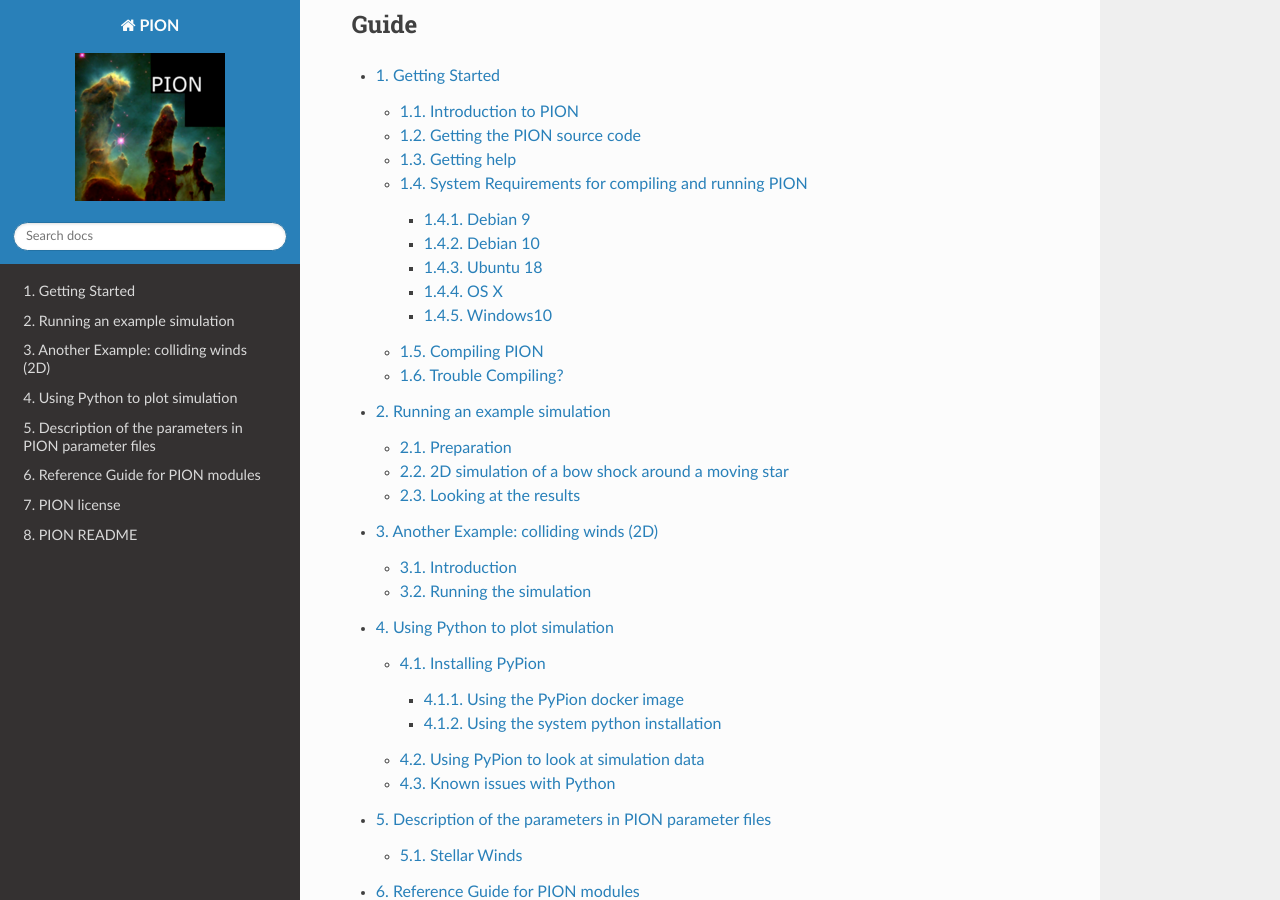
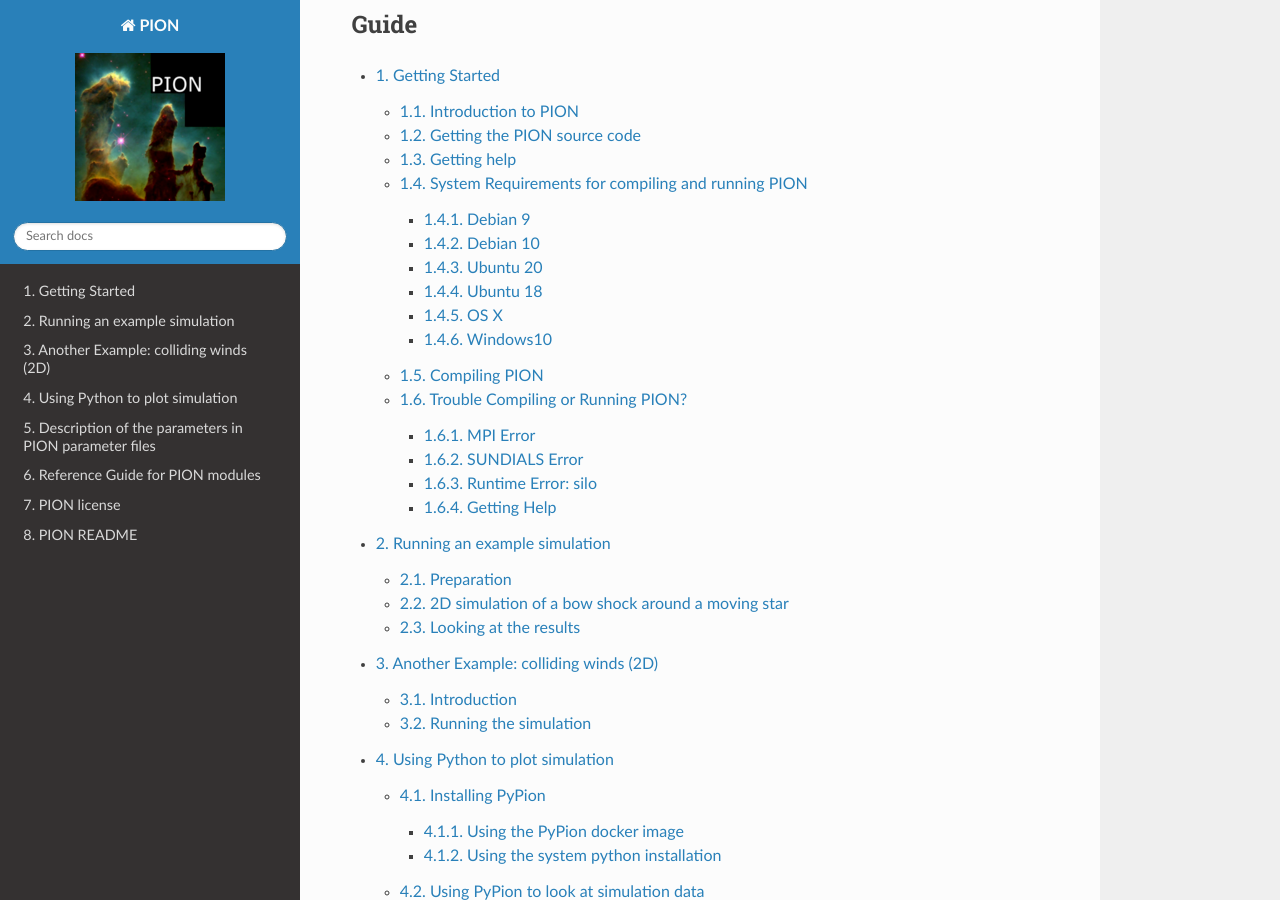
Before and after one commit to jmackey-astro/pion-docs, a Sphinx documentation site: the page built from docs/source/index.rst, in a window 1280 px wide and 900 px high, scrolled down 680 px. Built offline with Sphinx 7.4.7 and the Read the Docs theme 2.0.0, drawn with Linux system fonts in a browser that asks for light colours; some of the changed lines change nothing that is shown.

Commit message:
modified getting_started for cmake info

```diff
--- a/docs/source/getting_started.rst
+++ b/docs/source/getting_started.rst
@@ -60,7 +60,7 @@
 ------------------------------------------------------
 
 PION has been compiled and run on a number of linux and UNIX-based operating systems and OS X.
-For all Operating Systems you need access to a C++ compiler such as gcc and, for multi-core calculations, an implementation of the MPI wrappers around the compiler.
+For all Operating Systems you need access to a C++ compiler such as gcc and, for multi-core calculations, an implementation of the MPI wrappers around the compiler, and cmake.
 A few extra libraries are needed to run PION:
 
 + Microphysics is handled by the `CVODE <https://computing.llnl.gov/projects/sundials/cvode>`_ solver, part of the `SUNDIALS <https://computing.llnl.gov/projects/sundials>`_ suite of solvers.
@@ -79,7 +79,7 @@
 .. code-block:: bash
 
   $ sudo apt install libcfitsio-bin libcfitsio-dev libsilo-dev libsilo-bin python-silo \
-    libsundials-dev openmpi-bin openmpi-common curl libhdf5-serial-dev git libgsl-dev g++
+    libsundials-dev openmpi-bin openmpi-common curl libhdf5-serial-dev git libgsl-dev g++ cmake
 
 
 Debian 10
@@ -90,7 +90,13 @@
 .. code-block:: bash
 
   $ sudo apt install libcfitsio-bin libcfitsio-dev libsilo-dev libsilo-bin g++ \
-  python-silo libsundials-dev openmpi-bin openmpi-common curl libhdf5-dev git libgsl-dev
+  libsundials-dev openmpi-bin openmpi-common curl libhdf5-dev git libgsl-dev cmake
+
+
+Ubuntu 20
+^^^^^^^^^^^^^^^^^^^
+
+Follow the instructions for debian 10.
 
 
 Ubuntu 18
@@ -195,13 +201,17 @@
 
 There are two options for compiling PION, the serial version which runs on a single core with one thread, and the parallel version which uses MPI to run many processes on many cores.  For scientific applications you almost certainly want the parallel version, but the serial version is very useful for developing new algorithms and debugging.
 
-Once you have installed the required support libraries, you can compile PION with standard options via:
+PION can be run in uniform-grid mode or nested-grid mode (with static mesh-refinement).
+You can specify at compile-time which executables to compile.
 
-  + Parallel version: :code:`$ cd pion/bin_parallel/; bash compile_code.sh`
-  + Serial version: :code:`$ cd pion/bin_serial/; bash compile_code.sh`
+PION uses `cmake <https://cmake.org/>`_ for compilation to make the process as automatic as possible.
+Some flags and settings need to be chosen at compile-time, and these can be specified in a build script.
+Some example build sripts can be downloaded here and modified as needed:
 
+ + Ubuntu 20: `build_ubuntu20.sh <build_scripts/build_ubuntu20.sh>`
+ + Debian 10:
 
-This should create some executable files in the directory ``pion/``, for the parallel version these are:
+This should create some executable files in the directory ``build/``, for the parallel version these are:
 
   + ``icgen-ug`` : initial-conditions generator for uniform-grid simulations
   + ``icgen-ng`` : initial-conditions generator for nested-grid simulations
@@ -210,16 +220,40 @@
 
 For the serial version the letter 's' is appended to these filenames, e.g. ``pion-ngs``.
 
-If you do not see these files, then probably the compilation script threw a lot of errors at you, and you can try to resolve these by looking at :ref:`compilation-issues`.
+If you do not see these files, then probably the compilation process threw a lot of errors at you, and you can try to resolve these by looking at :ref:`compilation-issues`.
 
 
 .. _compilation-issues:
 
-Trouble Compiling?
+Trouble Compiling or Running PION?
 ----------------------------------
 
 The most common problems in compilation are related to the support libraries.
 The best way to figure out what went wrong is to look in at the text on-screen and find the first error message of the compilation (note that warnings are usually not a problem; only "error: ..." messages are critical problems).
+
+If the compilation failed, then be sure to delete the build directory with `rm -rf build/` before you try again; otherwise some settings from the previous compilation effort may be retained.
+
+MPI Error
+^^^^^^^^^^^^^^^^^^^
+
+If the MPI library is not found, then the following error can occur:
+
+  .. code-block:: bash
+        In file included from /home/jm/code/pion/source/comms/comm_mpi.cpp:44:
+        /home/jm/code/pion/source/comms/comm_mpi.h:24:10: fatal error: mpi.h: No such file or directory
+           24 | #include <mpi.h>
+                 |          ^~~~~~~
+                 compilation terminated.
+                 make[2]: *** [source/comms/CMakeFiles/comms.dir/build.make:76: source/comms/CMakeFiles/comms.dir/comm_mpi.cpp.o] Error 1
+                 make[1]: *** [CMakeFiles/Makefile2:528: source/comms/CMakeFiles/comms.dir/all] Error 2
+                 make[1]: *** Waiting for unfinished jobs....
+
+This usually means that you need to specify the C++ compiler manually by adding the statement `-DCMAKE_CXX_COMPILER=mpicxx` to your cmake command.
+
+
+SUNDIALS Error
+^^^^^^^^^^^^^^^^^^^
+
 An example error related to a SUNDIALS library mismatch is:
 
   .. code-block:: bash
@@ -228,6 +262,32 @@
 
 This indicates either the wrong library version for SUNDIALS, or that the library is not installed correctly.
 
-If you are an experienced programmer and comfortable interpreting compiler error messages, then you should be able to figure out what went wrong.
-If not, then your best bet is to contact the developers at `info@pion.ie <mailto:info@pion.ie>`_, or post a message on the forum `https://groups.io/g/pion <https://groups.io/g/pion>`_.
+
+Runtime Error: silo
+^^^^^^^^^^^^^^^^^^^
+
+If you get this error on running the PION initial-conditions generator:
+  .. code-block:: bash
+        IC file-type is silo
+        IO class initialisation:         error code: silo ...exiting.
+
+
+        --------------------------------------------------------------------------
+        MPI_ABORT was invoked on rank 0 in communicator MPI_COMM_WORLD
+        with errorcode 999.
+
+        NOTE: invoking MPI_ABORT causes Open MPI to kill all MPI processes.
+        You may or may not see output from other processes, depending on
+        exactly when Open MPI kills them.
+        --------------------------------------------------------------------------
+
+then it probably means that SILO was not included by cmake, and you need to add the option `-DPION_USE_SILO=ON` to the cmake command.
+The same applies to FITS if you choose to write snapshots in FITS format.
+
+Getting Help
+^^^^^^^^^^^^^^^^
+
+If you are an experienced programmer and comfortable interpreting compiler error messages, then you may be able to figure out what went wrong.
+In this case please do report your findings so they can be added to this documentation to help other new users.
+To get help please contact the developers at `info@pion.ie <mailto:info@pion.ie>`_, or post a message on the forum `https://groups.io/g/pion <https://groups.io/g/pion>`_.
 Please include all of the screen output from the compilation (machine-readable, not a screenshot).
```
Also changed, not shown: 1 other file.
